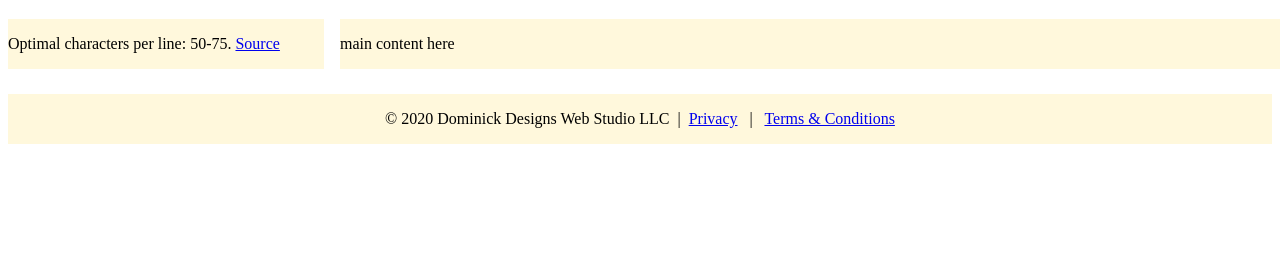
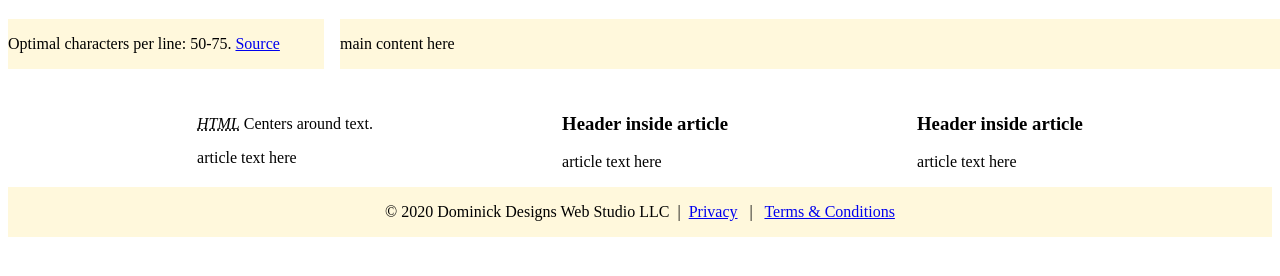
Before and after one commit to dominick-designs/demo-static-html-css, a website: page index.html in a window 1280 px wide. Shown: the part 162-438 px from the top of the page. Drawn offline with Linux system fonts and the light colour scheme.

Commit message:
Add more HTML5 semantic elements

```diff
--- a/index.html
+++ b/index.html
@@ -4,7 +4,7 @@
     <meta charset="UTF-8" />
     <meta name="viewport" content="width=device-width, initial-scale=1.0" />
     <meta http-equiv="X-UA-Compatible" content="ie=edge" />
-    <title>Static Template</title>
+    <title>Demo HTML & CSS</title>
     <link rel="stylesheet" type="text/css" href="styles.css" />
   </head>
   <body>
@@ -65,6 +65,33 @@
 
     </main>
 
+<section class="section-flex">
+<article>
+<header>
+<p><dfn><abbr title="Hyper Text Markup Language">HTML</abbr></dfn> Centers around text.</p>
+</header>
+<p>
+  article text here
+</p>
+</article>
+<article>
+  <header>
+  <h3>Header inside article</h3>
+  </header>
+  <p>
+    article text here
+  </p>
+  </article>
+  <article>
+    <header>
+    <h3>Header inside article</h3>
+    </header>
+    <p>
+      article text here
+    </p>
+    </article>
+</section>
+
     <footer class="container-footer">
           <p class="footer-style">
             &copy; 2020 Dominick Designs Web Studio LLC &nbsp;|&nbsp;
--- a/styles.css
+++ b/styles.css
@@ -59,6 +59,14 @@
   list-style: none outside none;
 }
 
+.section-flex {
+  display: flex;
+  flex-direction: row;
+  justify-content: space-evenly;
+  align-items: center;
+  flex-wrap: wrap;
+}
+
 @media only screen and (max-width: 560px) {
   .main-content-grid {
     display: grid;
```
